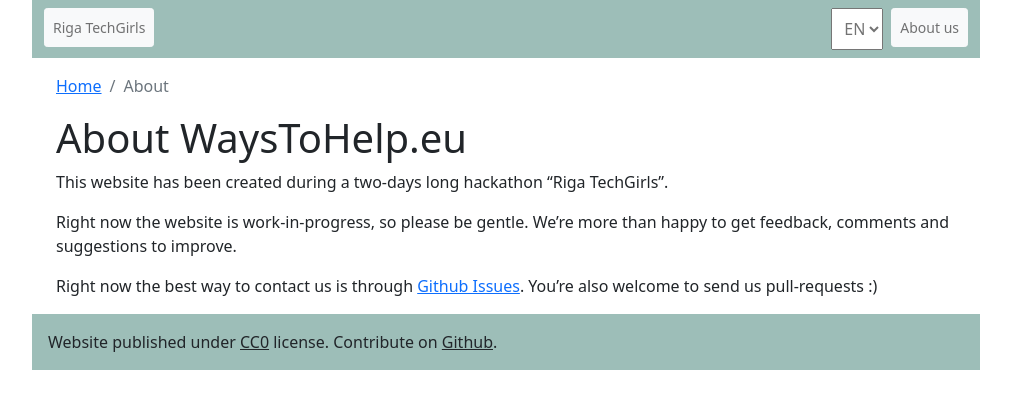
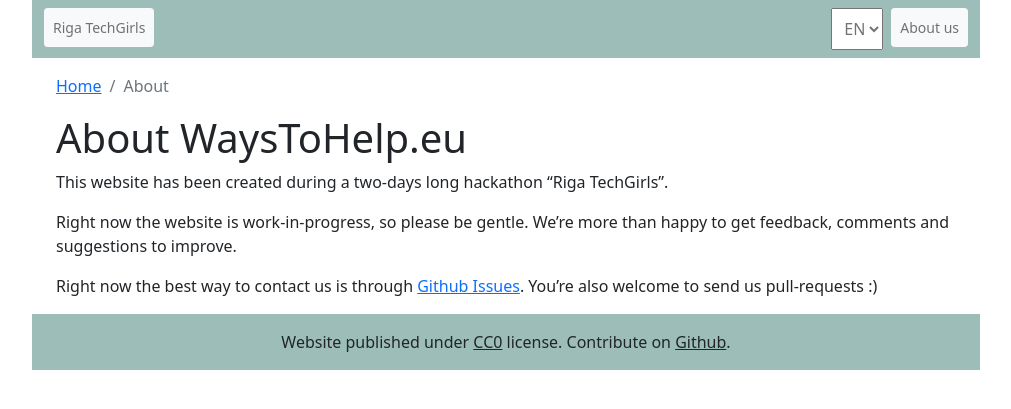
Before and after one commit to WaysToHelp/waystohelp.github.io, a Jekyll site: the page built from pages/about.md, in a window 1280 px wide. Shown: the top 409 px of the page, without its empty margins (134-1145 px from the left). Built offline with Jekyll 4.4.1, drawn with Linux system fonts in a browser that asks for light colours.

Commit message:
Center the footer

```diff
--- a/_layouts/default.html
+++ b/_layouts/default.html
@@ -94,7 +94,7 @@
         </section>
     </div>
     <footer class="text-center text-lg-start px-xl-5">
-        <div class="p-3">
+        <div class="p-3 text-center">
             Website published under
             <a class="text-dark" href="https://creativecommons.org/share-your-work/public-domain/cc0/">CC0</a> license.
             Contribute on <a class="text-dark" href="https://github.com/WaysToHelp/waystohelp.github.io">Github</a>.
```
